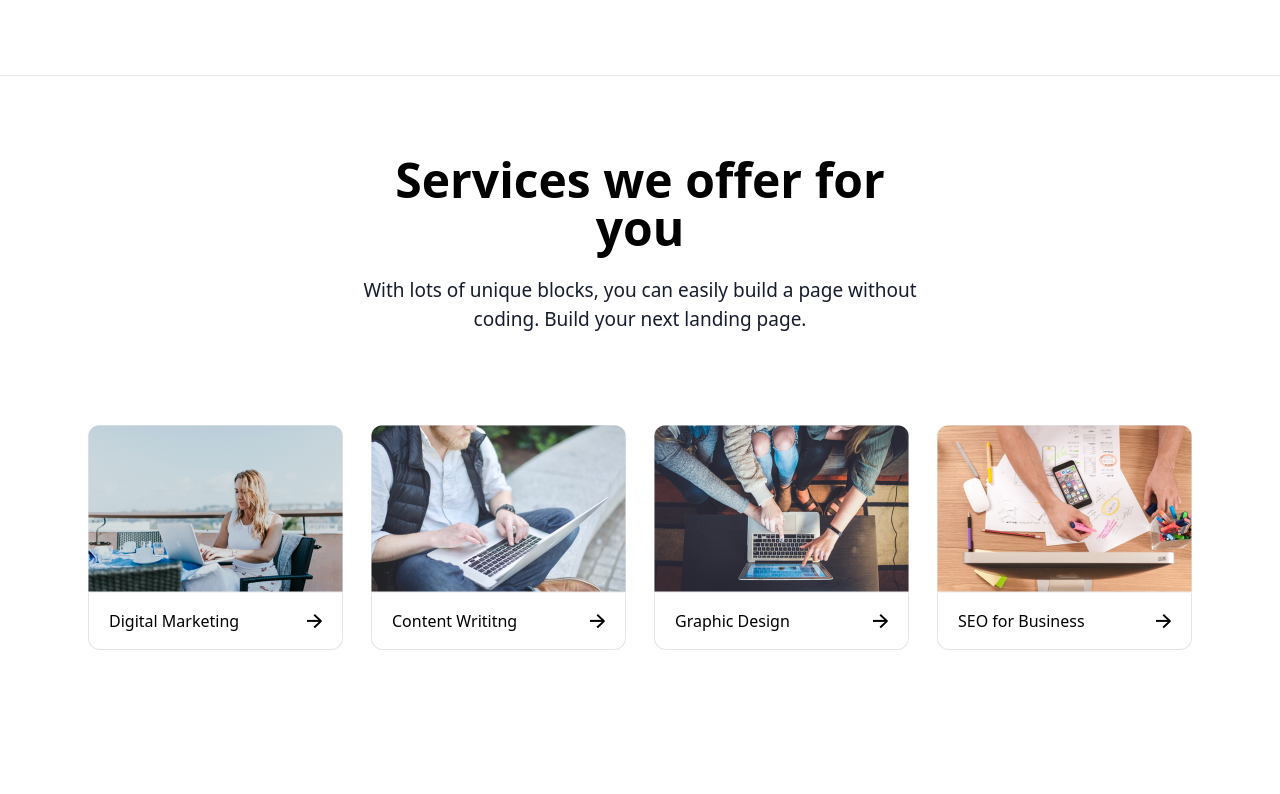
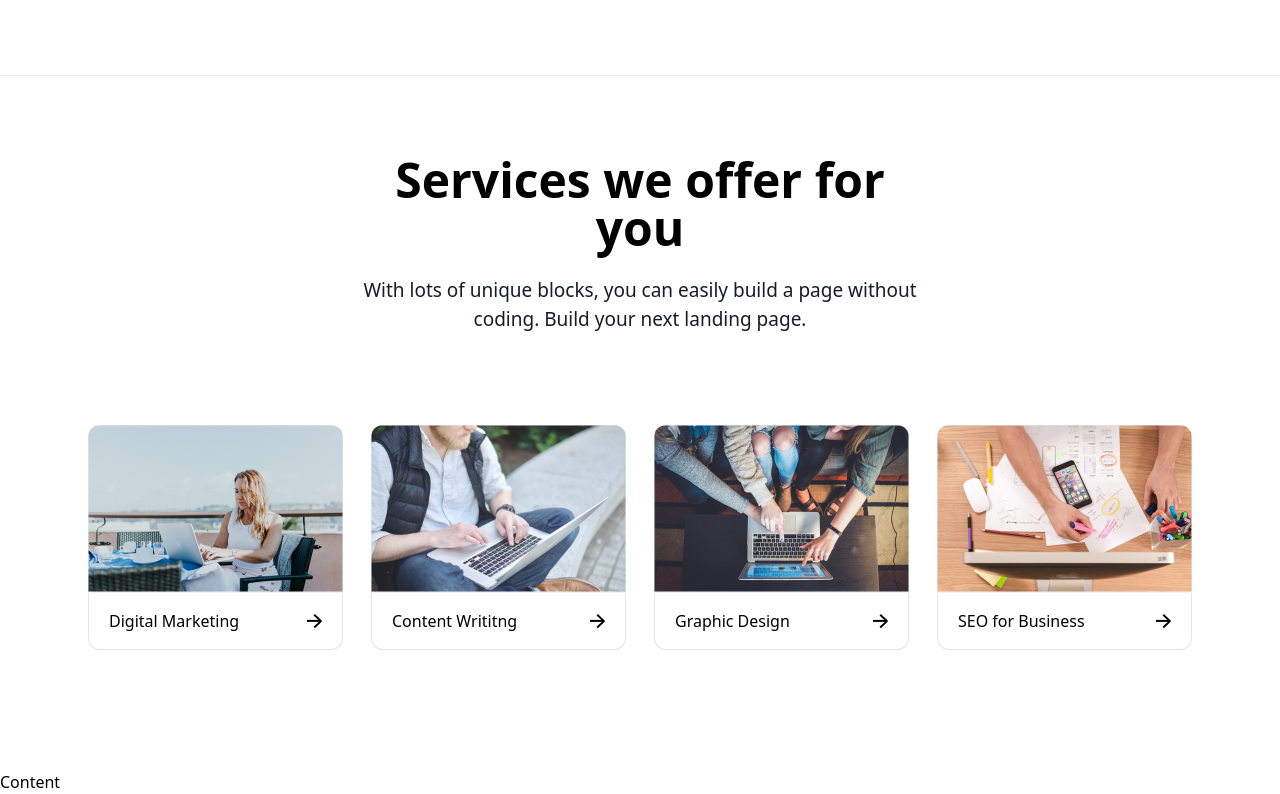
Before and after one commit to Omid-Gharavi/Consultation, a Next.js app: page / in a window 1280 px wide. Shown: the part 928-1722 px from the top of the page. Before the commit the page ends 1698 px from the top, so only its background shows below. Built offline with nearby package versions, Linux system fonts and the light colour scheme.

Commit message:
add: content component

```diff
--- /dev/null
+++ b/src/components/content/Content.jsx
@@ -0,0 +1,9 @@
+import React from 'react'
+
+const Content = () => {
+    return (
+        <div>Content</div>
+    )
+}
+
+export default Content
--- a/src/pages/index.js
+++ b/src/pages/index.js
@@ -4,6 +4,7 @@
 import Header from "@/components/header/Header";
 import Facts from "@/components/facts/Facts";
 import Services from "@/components/Services/Services";
+import Content from "@/components/content/Content";
 
 export default function Home() {
   return (
@@ -15,6 +16,7 @@
       </div>
       <Facts />
       <Services />
+      <Content />
     </main>
   );
 }
```
